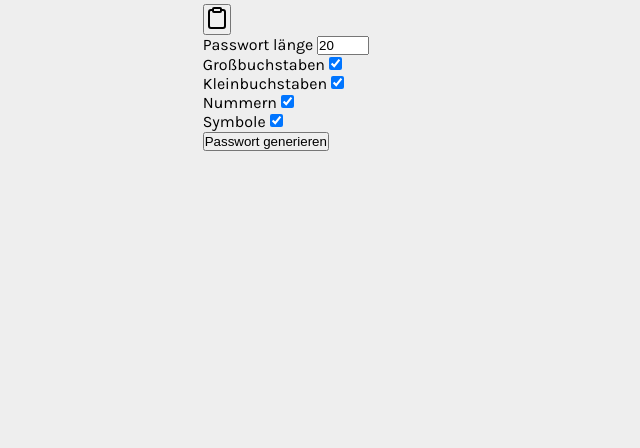
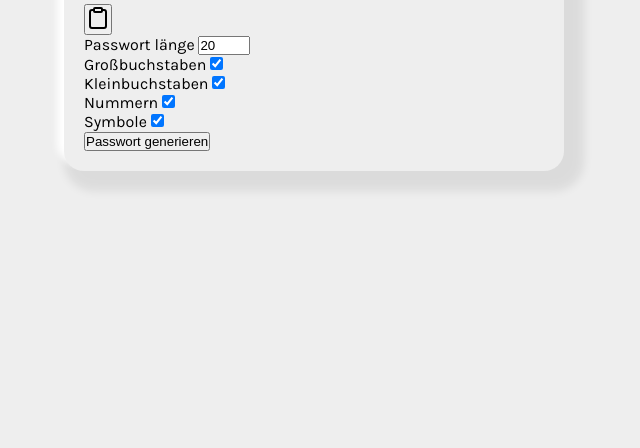
Before and after one commit to Hensga/Passwort-Generator, a plain HTML site: page index.html in a window 1280 px wide. Shown: the part 352-800 px from the top of the page, without its empty margins (326-966 px from the left). Drawn offline with Linux system fonts and the light colour scheme.

Commit message:
Box-Shadow zum Container hinzugefügt um Neumorphism design zu erstellen

```diff
--- a/style.css
+++ b/style.css
@@ -37,3 +37,16 @@ h2 {
 input[type='checkbox'] {
   margin-right: 0;
 }
+
+/***************************
+Container
+***************************/
+.container {
+  background-color: #eeeeee;
+  box-shadow: -7px -7px 7px 0px rgba(255, 255, 255, 1),
+    10px 10px 10px 10px rgba(0, 0, 0, 0.08);
+  padding: 20px;
+  width: 500px;
+  max-width: 100%;
+  border-radius: 20px;
+}
```
